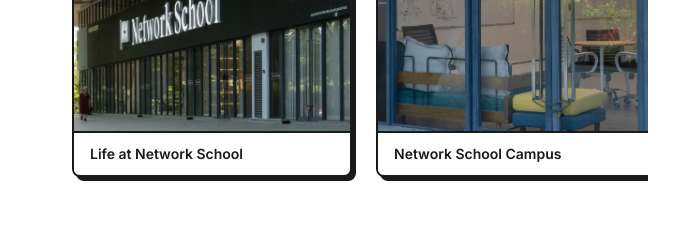
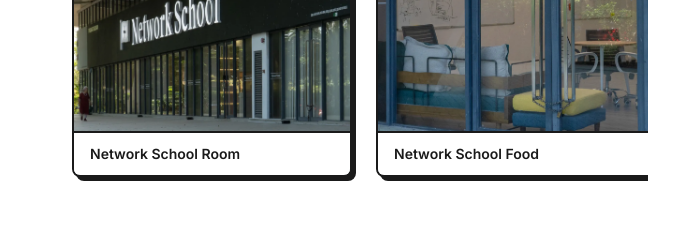
Before and after one commit to thronecloud/NSguide, a React (Vite) app in the folder ns-faq/: page / in a window 1280 px wide. Shown: the part 1160-1385 px from the top of the page, without its empty margins (292-987 px from the left). Built offline with nearby package versions, Linux system fonts and the light colour scheme; no server answers.

Commit message:
content: update carousel image captions

```diff
--- a/ns-faq/src/data/carouselData.js
+++ b/ns-faq/src/data/carouselData.js
@@ -1,17 +1,17 @@
 export const lifeAtNSImages = [
-    { src: '/images/life/-1x-1 (1).webp', alt: 'Life at Network School' },
-    { src: '/images/life/-1x-1 (2).webp', alt: 'Network School Campus' },
+    { src: '/images/life/-1x-1 (1).webp', alt: 'Network School Room' },
+    { src: '/images/life/-1x-1 (2).webp', alt: 'Network School Food' },
     { src: '/images/life/-1x-1.webp', alt: 'Community at Network School' },
     { src: '/images/life/1_27iYIVEN_2o6HCdO9vLr1A.webp', alt: 'Learning at Network School' },
-    { src: '/images/life/1_6WVQlUXeRnsg8MXT4mlPMw.webp', alt: 'Building at Network School' },
-    { src: '/images/life/1_jGwa6GDK4uoFJxPfN--hsw.webp', alt: 'Life at Network School' },
+    { src: '/images/life/1_6WVQlUXeRnsg8MXT4mlPMw.webp', alt: 'Network School Gym' },
+    { src: '/images/life/1_jGwa6GDK4uoFJxPfN--hsw.webp', alt: 'Network School Room' },
     { src: '/images/life/2000x1334 (1).webp', alt: 'Network School Forest City' },
-    { src: '/images/life/2000x1334.webp', alt: 'Network School Founder' },
-    { src: '/images/life/Business_NetworkSchool_GettyImages-1241336726.webp', alt: 'Network School Event' },
-    { src: '/images/life/GY-IOcmbAAAJDRZ.jpeg', alt: 'Life at Network School' },
-    { src: '/images/life/GYeKr69a0AA-CHf.jpeg', alt: 'Network School Campus' },
-    { src: '/images/life/GaOduiSbUAUds6N.jpeg', alt: 'Network School Community' },
-    { src: '/images/life/GrXf9AGbAAAMsAF.jpeg', alt: 'Working at Network School' },
-    { src: '/images/life/GrZw0JcbAAQN5k2.jpeg', alt: 'Network School Residents' },
-    { src: '/images/life/HAFDv1WagAAgDIS.jpeg', alt: 'Life at Network School' }
+    { src: '/images/life/2000x1334.webp', alt: 'Network School Entrance' },
+    { src: '/images/life/Business_NetworkSchool_GettyImages-1241336726.webp', alt: 'Forest City' },
+    { src: '/images/life/GY-IOcmbAAAJDRZ.jpeg', alt: 'Network School Room' },
+    { src: '/images/life/GYeKr69a0AA-CHf.jpeg', alt: 'Network School Food' },
+    { src: '/images/life/GaOduiSbUAUds6N.jpeg', alt: 'Network School Burn Session' },
+    { src: '/images/life/GrXf9AGbAAAMsAF.jpeg', alt: 'Network School Cafe' },
+    { src: '/images/life/GrZw0JcbAAQN5k2.jpeg', alt: 'Network School Co-Working Session' },
+    { src: '/images/life/HAFDv1WagAAgDIS.jpeg', alt: 'Network School Room' }
 ];
```
